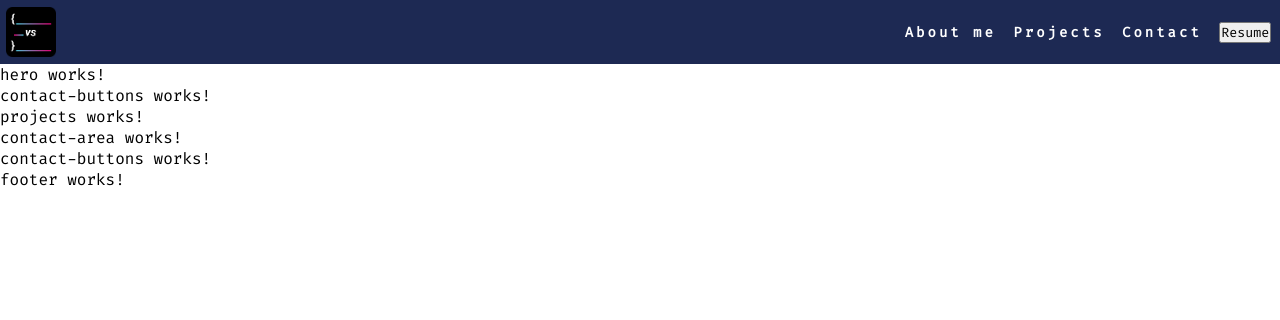
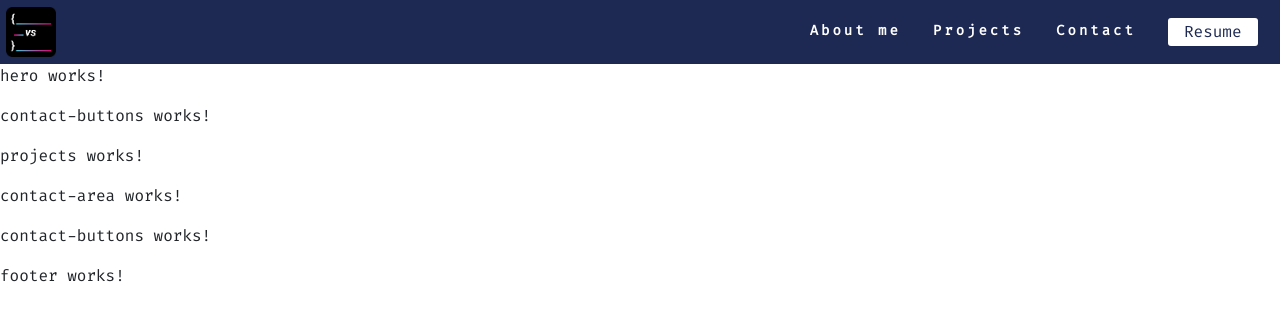
Before and after one commit to Vicktorbs/AngularPortfolio, an Angular app: page / in a window 1280 px wide. Shown: the top 320 px of the page. Built offline with nearby package versions, Linux system fonts and the light colour scheme.

Commit message:
Nav bar distribution, resume button

```diff
--- a/src/app/components/navbar/navbar.component.css
+++ b/src/app/components/navbar/navbar.component.css
@@ -1,5 +1,24 @@
 .logo img {
     height: 50px;
-    margin-top: .4rem;
-    margin-left: .4rem;
+    margin: .4rem;
 }
+
+.btn-resume {
+    background: #fff;
+    padding: 0.1rem 1rem;
+    border: none;
+    border-radius: 3px;
+    color: var(--space-blue);
+    transition: all 0.3s ease;
+}
+
+.btn-resume:hover {
+    box-shadow: 2px 2px 2px 1px rgba(0, 0, 0, 0.2);
+    transform: scale(1.05);
+}
+
+@media screen and (max-width: 768px) {
+    .btn-resume {
+        padding: 0.3rem 1rem;
+    }
+}
--- a/src/app/components/navbar/navbar.component.html
+++ b/src/app/components/navbar/navbar.component.html
@@ -13,7 +13,7 @@
             <a href="#">Contact</a>
         </li>
         <li>
-            <button>Resume</button>
+            <button class="btn-resume">Resume</button>
         </li>
     </ul>
     <!-- Burger menu -->
--- a/src/index.html
+++ b/src/index.html
@@ -7,6 +7,10 @@
   <base href="/">
   <meta name="viewport" content="width=device-width, initial-scale=1">
   <link rel="icon" type="image/x-icon" href="./assets/img/Logo.png">
+
+  <!-- Bootstrap -->
+  <link href="https://cdn.jsdelivr.net/npm/bootstrap@5.1.3/dist/css/bootstrap.min.css" rel="stylesheet" integrity="sha384-1BmE4kWBq78iYhFldvKuhfTAU6auU8tT94WrHftjDbrCEXSU1oBoqyl2QvZ6jIW3" crossorigin="anonymous">
+  <!-- Fnts -->
   <link rel="preconnect" href="https://fonts.googleapis.com">
   <link rel="preconnect" href="https://fonts.gstatic.com" crossorigin>
   <link href="https://fonts.googleapis.com/css2?family=Fira+Code&display=swap" rel="stylesheet">
--- a/src/styles.css
+++ b/src/styles.css
@@ -30,7 +30,8 @@ nav {
 .nav-links {
     display: flex;
     justify-content: space-around;
-    width: 30%;
+    width: 40%;
+    margin: .4rem;
 }
 
 .nav-links li {
@@ -62,6 +63,7 @@ nav {
 @media screen and (max-width: 1024px) {
     .nav-links {
         width: 60%;
+        margin: 0px;
     }
 }
 
@@ -81,6 +83,7 @@ nav {
         width: 60%;
         transform: translateX(100%);
         transition: transform 0.5s ease-in;
+        margin: 0px;
     }
     .nav-links li {
         opacity: 0;
```
